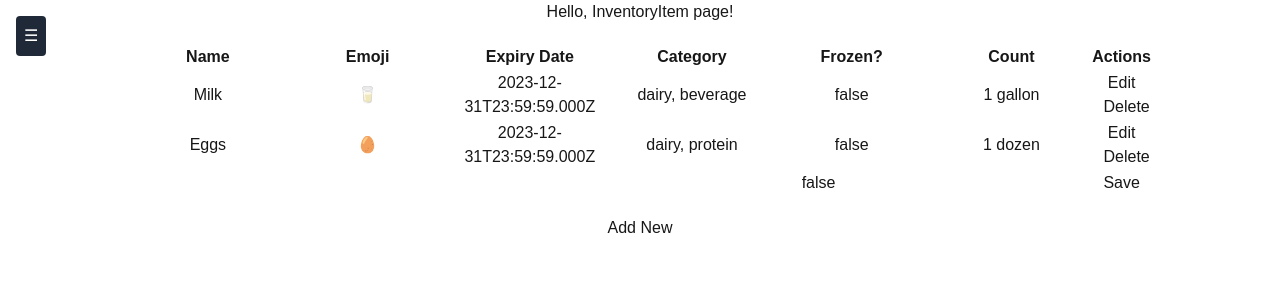
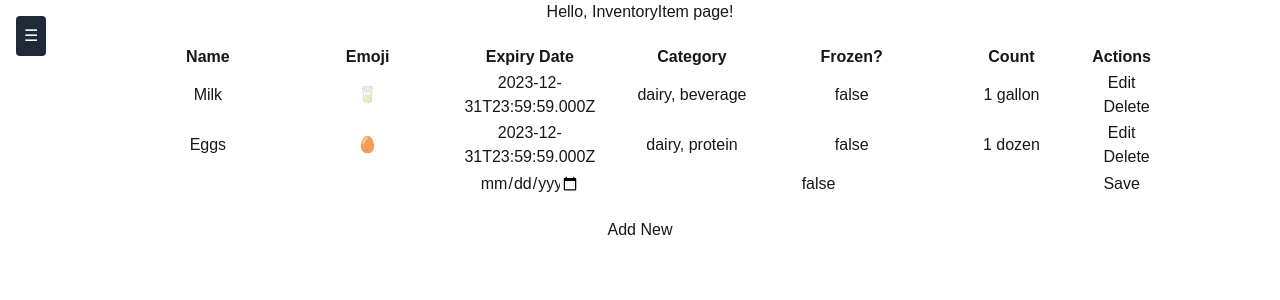
Before and after one commit to michaeljsXu/peckish, a Next.js app in the folder client/: page /inventory in a window 1280 px wide. Both pictures are taken after a click on the button "Add New". Shown: the top 300 px of the page. Built offline with nearby package versions, Linux system fonts and the light colour scheme.

Commit message:
made expiry date to be mini calendar selector

```diff
--- a/client/app/inventory/page.tsx
+++ b/client/app/inventory/page.tsx
@@ -133,7 +133,7 @@ export default function Page() {
               {Object.keys(newRow).map((attribute) => (
                 <td key={attribute} style={{ textAlign: 'center', width: '16.66%' }}>
                   <input
-                    type="text"
+                    type={attribute === 'expiry' ? 'date' : 'text'}
                     value={newRow[attribute as keyof InventoryItem]}
                     onChange={(e) => handleNewRowChange(e, attribute as keyof InventoryItem)}
                     style={{ width: '100px' }} // Adjust the width as needed
```
